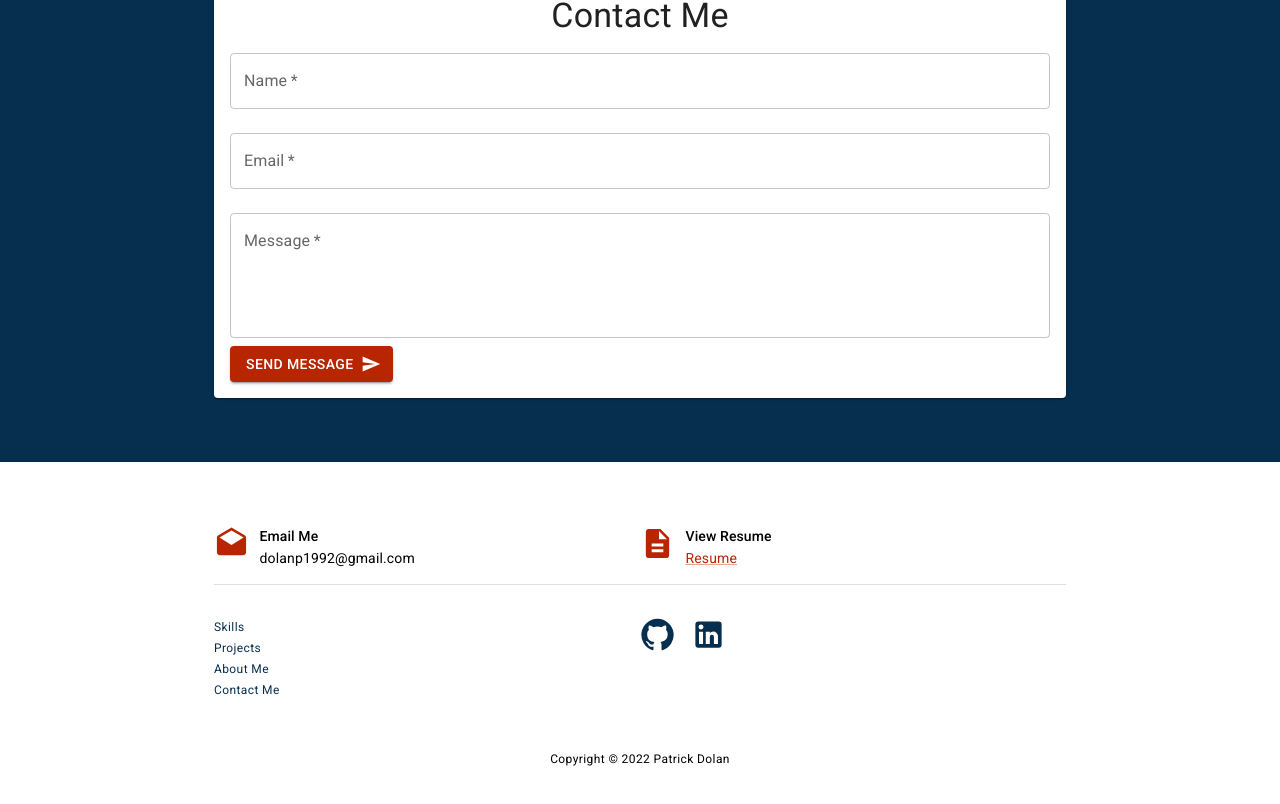
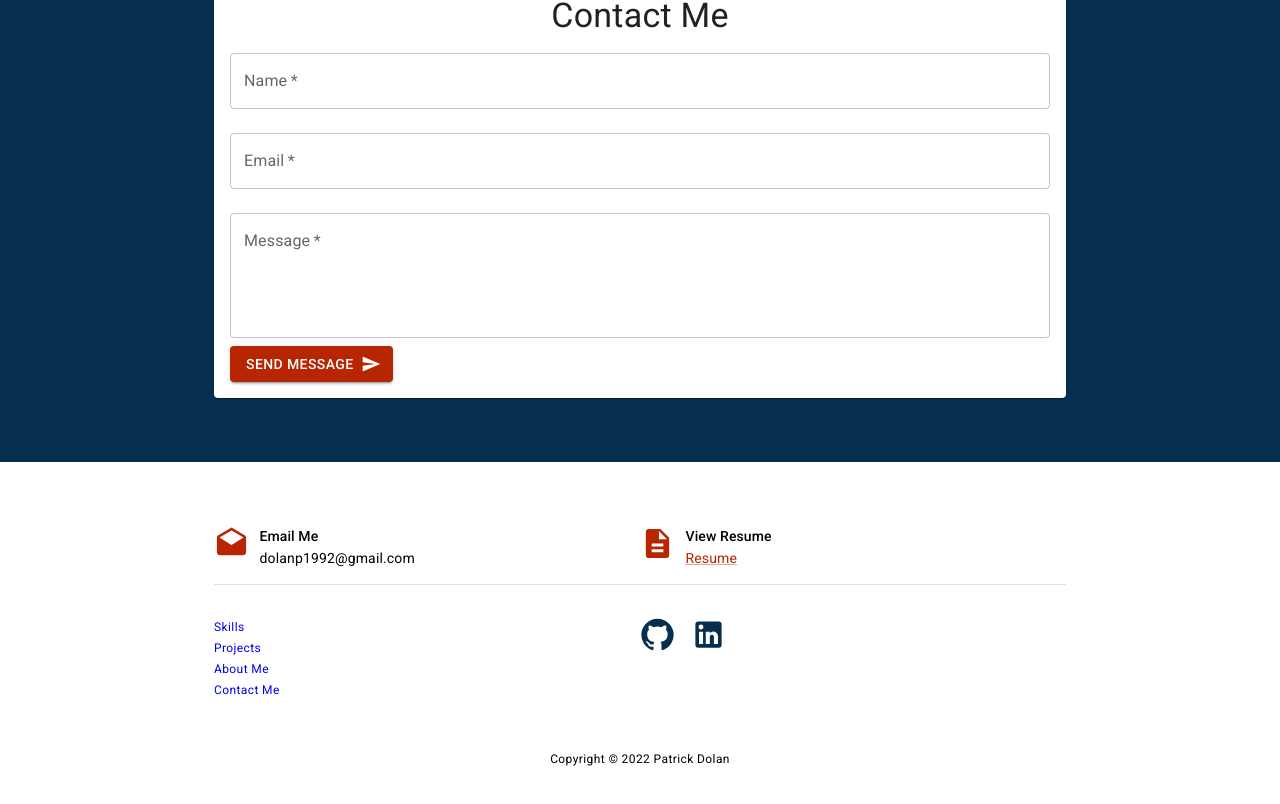
Before and after one commit to Patrick-Dolan/portfolio-v2, a React (Create React App) app: page / in a window 1280 px wide. Shown: the part 2497-3301 px from the top of the page. Built offline with nearby package versions, Linux system fonts and the light colour scheme.

Commit message:
update: replace links with hashlinks for anchoring

```diff
--- a/src/components/page/Footer.js
+++ b/src/components/page/Footer.js
@@ -3,6 +3,7 @@ import DraftsIcon from '@mui/icons-material/Drafts';
 import DescriptionIcon from '@mui/icons-material/Description';
 import { useTheme } from "@mui/material/styles";
 import SocialLinks from "../utilities/SocialLinks";
+import { HashLink } from "react-router-hash-link";
 
 const Footer = () => {
   const copyrightYear = new Date().getFullYear();
@@ -44,22 +45,22 @@ const Footer = () => {
       <Grid container justifyContent={"space-evenly"} textAlign={"start"} >
         <Grid item md={6} sx={{mt: "2em"}}>
           {/* TODO setup links */}
-          <Link href="#" underline="hover">
+          <HashLink style={{textDecoration: "none", color: theme.palette.primary.lightText}} to={`#skills`}>
             <Typography variant="caption">Skills</Typography>
-          </Link>
+          </HashLink>
           <br />
-          <Link href="#" underline="hover">
+          <HashLink style={{textDecoration: "none", color: theme.palette.primary.lightText}} to={`#projects`}>
             <Typography variant="caption">Projects</Typography>
-          </Link>
+            </HashLink>
           <br />
-          <Link href="#" underline="hover">
+          <HashLink style={{textDecoration: "none", color: theme.palette.primary.lightText}} to={`#aboutme`}>
             <Typography variant="caption">About Me</Typography>
-          </Link>
+            </HashLink>
           <br />
-          <Link href="#" underline="hover">
+          <HashLink style={{textDecoration: "none", color: theme.palette.primary.lightText}} to={`#contactme`}>
             <Typography variant="caption">Contact Me</Typography>
+          </HashLink>
           <br />
-          </Link>
         </Grid>
         <Grid item md={6} textAlign="start" sx={{mt: "2em"}}>
           <SocialLinks />
```
